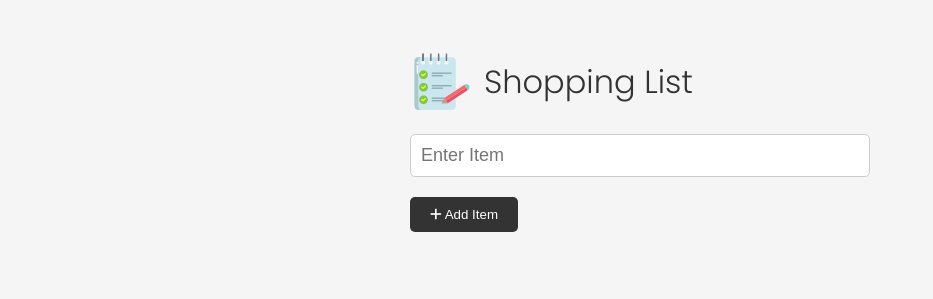
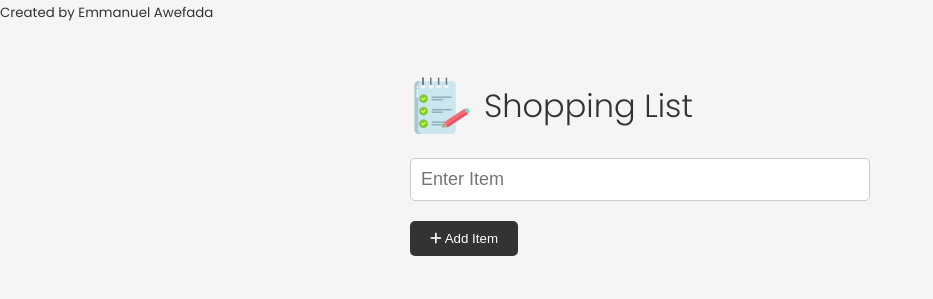
Before and after one commit to EmmanuelOvo-js/Shopping-list, a plain HTML site: page index.html in a window 1280 px wide. Shown: the whole page, without its empty margins (0-933 px from the left). Drawn offline with Linux system fonts and the light colour scheme.

Commit message:
name added

```diff
--- a/index.html
+++ b/index.html
@@ -13,6 +13,7 @@
     />
     <link rel="stylesheet" href="style.css" />
     <title>Shopping List</title>
+    <small>Created by Emmanuel Awefada</small>
   </head>
   <body>
     <div class="container">
```
